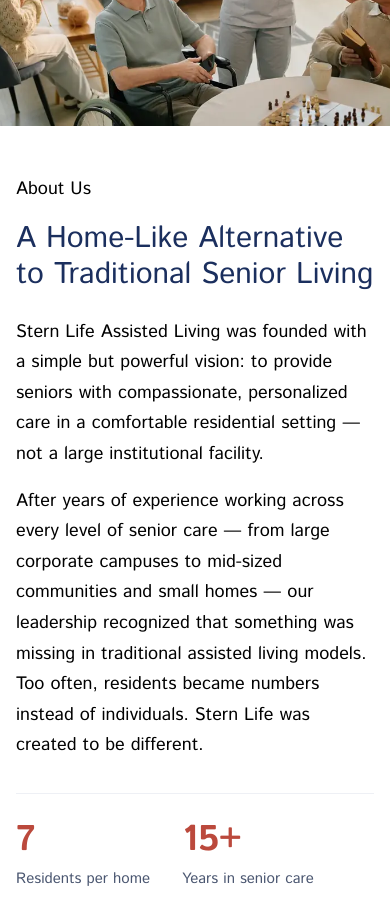
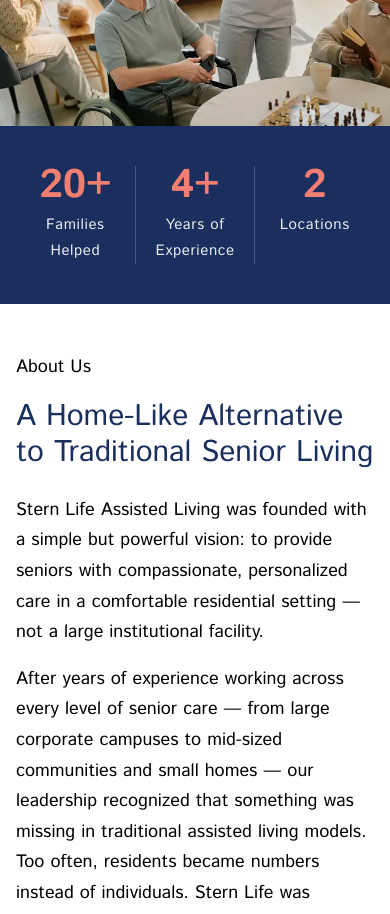
Before and after one commit to kbarakzai97/sternliving, a React (Vite) app: page / in a window 390 px wide. Shown: the part 920-1834 px from the top of the page. Built offline with nearby package versions, Linux system fonts and the light colour scheme.

Commit message:
update team member section

```diff
--- a/src/App.jsx
+++ b/src/App.jsx
@@ -2,6 +2,7 @@
 import TopBar from './components/TopBar'
 import Navbar from './components/Navbar'
 import Hero from './components/Hero'
+import Stats from './components/Stats'
 import About from './components/About'
 import Services from './components/Services'
 import WhyChooseUs from './components/WhyChooseUs'
@@ -34,6 +35,7 @@
         secondaryCtaHref={CALENDLY_URL}
         onSecondaryCtaClick={openCalendly}
       />
+      <Stats />
       <About />
       <Services />
       <WhyChooseUs />
--- /dev/null
+++ b/src/components/Stats.css
@@ -0,0 +1,59 @@
+.stats {
+  padding: 48px 40px;
+  background: #1b2f5e;
+  color: #fff;
+}
+
+.stats__list {
+  display: flex;
+  justify-content: center;
+  max-width: 1120px;
+  margin: 0 auto;
+  padding: 0;
+  list-style: none;
+}
+
+.stats__item {
+  display: flex;
+  flex-direction: column;
+  align-items: center;
+  gap: 6px;
+  padding: 0 72px;
+  text-align: center;
+}
+
+.stats__item + .stats__item {
+  border-left: 1px solid rgba(255, 255, 255, 0.2);
+}
+
+.stats__value {
+  color: var(--coral-on-dark);
+  font-size: 56px;
+  font-weight: 700;
+  line-height: 1;
+}
+
+.stats__label {
+  font-size: 18px;
+  letter-spacing: 0.04em;
+  color: rgba(255, 255, 255, 0.9);
+}
+
+@media (max-width: 560px) {
+  .stats {
+    padding: 40px 16px;
+  }
+
+  .stats__item {
+    flex: 1 1 0;
+    padding: 0 8px;
+  }
+
+  .stats__value {
+    font-size: 40px;
+  }
+
+  .stats__label {
+    font-size: 15px;
+  }
+}
--- /dev/null
+++ b/src/components/Stats.jsx
@@ -0,0 +1,24 @@
+import './Stats.css'
+
+const stats = [
+  { value: '20+', label: 'Families Helped' },
+  { value: '4+', label: 'Years of Experience' },
+  { value: '2', label: 'Locations' },
+]
+
+function Stats() {
+  return (
+    <section className="stats" aria-label="Stern Life at a glance">
+      <ul className="stats__list">
+        {stats.map(({ value, label }) => (
+          <li className="stats__item" key={label}>
+            <strong className="stats__value">{value}</strong>
+            <span className="stats__label">{label}</span>
+          </li>
+        ))}
+      </ul>
+    </section>
+  )
+}
+
+export default Stats
--- a/src/pages/OurTeam.css
+++ b/src/pages/OurTeam.css
@@ -21,40 +21,91 @@
 }
 
 .leader {
-  display: flex;
-  align-items: center;
-  gap: 48px;
-  max-width: 1120px;
-  margin: 0 auto;
-  padding: 64px 40px;
+  display: grid;
+  grid-template-columns: minmax(0, 5fr) minmax(0, 7fr);
+  align-items: start;
+  gap: 72px;
+  padding: 88px max(40px, calc((100% - 1120px) / 2));
+  background: #faf7f2;
 }
 
 .leader__photo {
-  flex: 0 0 38%;
-  width: 38%;
-  aspect-ratio: 9 / 8;
+  width: 100%;
+  aspect-ratio: 4 / 5;
   object-fit: cover;
   display: block;
+  border-radius: 16px;
   background: #d9d9d9;
+  box-shadow: 0 20px 40px rgba(27, 42, 74, 0.14);
 }
 
-.leader__bio {
-  flex: 1 1 0;
+.leader__credentials {
+  display: grid;
+  grid-template-columns: repeat(2, minmax(0, 1fr));
+  gap: 12px;
+  margin: 24px 0 0;
+  padding: 0;
+  list-style: none;
+}
+
+.leader__credential {
+  display: flex;
+  flex-direction: column;
+  align-items: center;
+  justify-content: center;
+  gap: 4px;
+  padding: 8px;
   text-align: center;
 }
 
-.leader__name {
-  margin: 0 0 32px;
+.leader__credential strong {
   color: var(--coral-text);
   font-size: 28px;
-  font-weight: 400;
-  line-height: 1.5;
+  line-height: 1.1;
 }
 
-.leader__bio p {
-  margin: 0 0 24px;
+.leader__credential span {
+  color: #1b2f5e;
+  font-size: 14px;
+  font-weight: 700;
+  line-height: 1.35;
+}
+
+.leader__name {
+  margin: 0 0 8px;
+  color: #1b2f5e;
+  font-size: 40px;
+  font-weight: 400;
+  line-height: 1.2;
+}
+
+.leader__role {
+  margin: 0 0 32px;
+  padding-bottom: 24px;
+  border-bottom: 1px solid #e3ddd3;
+  color: var(--coral-text);
+  font-size: 20px;
+}
+
+.leader__bio p:not(.leader__role) {
+  margin: 0 0 20px;
+  line-height: 1.7;
+  color: #333;
+}
+
+.leader__bio .leader__lead {
+  color: #1b2f5e;
+  font-size: 19px;
   line-height: 1.6;
-  color: black;
+}
+
+.leader__bio .leader__callout {
+  margin: 32px 0;
+  padding: 4px 0 4px 24px;
+  border-left: 4px solid var(--coral);
+  color: #1b2f5e;
+  font-size: 22px;
+  line-height: 1.45;
 }
 
 .leader__bio p:last-child {
@@ -218,24 +269,33 @@
     font-size: 24px;
   }
 
-  .leader,
   .team-info__row,
   .team-info__row--reverse {
     flex-direction: column;
   }
 
   .leader {
-    padding: 40px 24px;
-    gap: 32px;
+    grid-template-columns: 1fr;
+    gap: 48px;
+    padding: 56px 24px;
   }
 
-  .leader__photo {
-    flex: none;
+  .leader__media {
     width: 100%;
+    max-width: 440px;
+    margin: 0 auto;
   }
 
   .leader__name {
-    font-size: 22px;
+    font-size: 30px;
+  }
+
+  .leader__role {
+    font-size: 18px;
+  }
+
+  .leader__bio .leader__callout {
+    font-size: 19px;
   }
 
   .philosophy {
--- a/src/pages/OurTeam.jsx
+++ b/src/pages/OurTeam.jsx
@@ -4,6 +4,13 @@
 import paintingImg from '../assets/team-painting.webp'
 import diningImg from '../assets/team-dining.webp'
 import './OurTeam.css'
+
+const credentials = [
+  { short: '15+', full: 'Years in Senior Care' },
+  { short: 'BSN', full: 'Bachelor of Science in Nursing' },
+  { short: 'CNA', full: 'Certified Nursing Assistant' },
+  { short: 'CMT', full: 'Certified Medication Technician' },
+]
 
 const beliefs = [
   'Every resident has a unique story',
@@ -39,18 +46,25 @@
       </section>
 
       <section className="leader">
-        <img
-          src={rebeccaImg}
-          className="leader__photo"
-          alt="Rebecca Yeboah, Assisted Living Manager at Stern Life"
-        />
+        <div className="leader__media">
+          <img
+            src={rebeccaImg}
+            className="leader__photo"
+            alt="Rebecca Yeboah, Assisted Living Manager at Stern Life"
+          />
+          <ul className="leader__credentials">
+            {credentials.map(({ short, full }) => (
+              <li className="leader__credential" key={short}>
+                <strong>{short}</strong>
+                <span>{full}</span>
+              </li>
+            ))}
+          </ul>
+        </div>
         <div className="leader__bio">
-          <h2 className="leader__name">
-            Rebecca Yeboah BSN
-            <br />
-            Assisted Living Manager (ALM)
-          </h2>
-          <p>
+          <h2 className="leader__name">Rebecca Yeboah, BSN</h2>
+          <p className="leader__role">Assisted Living Manager (ALM)</p>
+          <p className="leader__lead">
             Rebecca Yeboah brings over 15 years of experience in the senior care
             industry to Stern Life Assisted Living. Throughout her career, she
             has worked across every level of senior living — from large
@@ -75,8 +89,10 @@
           <p>
             Known for her warm personality and welcoming smile, Rebecca creates
             an atmosphere where residents feel respected, valued, and
-            understood. Caring is not just her profession — it is her passion
-            and calling.
+            understood.
+          </p>
+          <p className="leader__callout">
+            Caring is not just her profession — it is her passion and calling.
           </p>
           <p>
             Under her leadership, Stern Life maintains a strong commitment to
```
